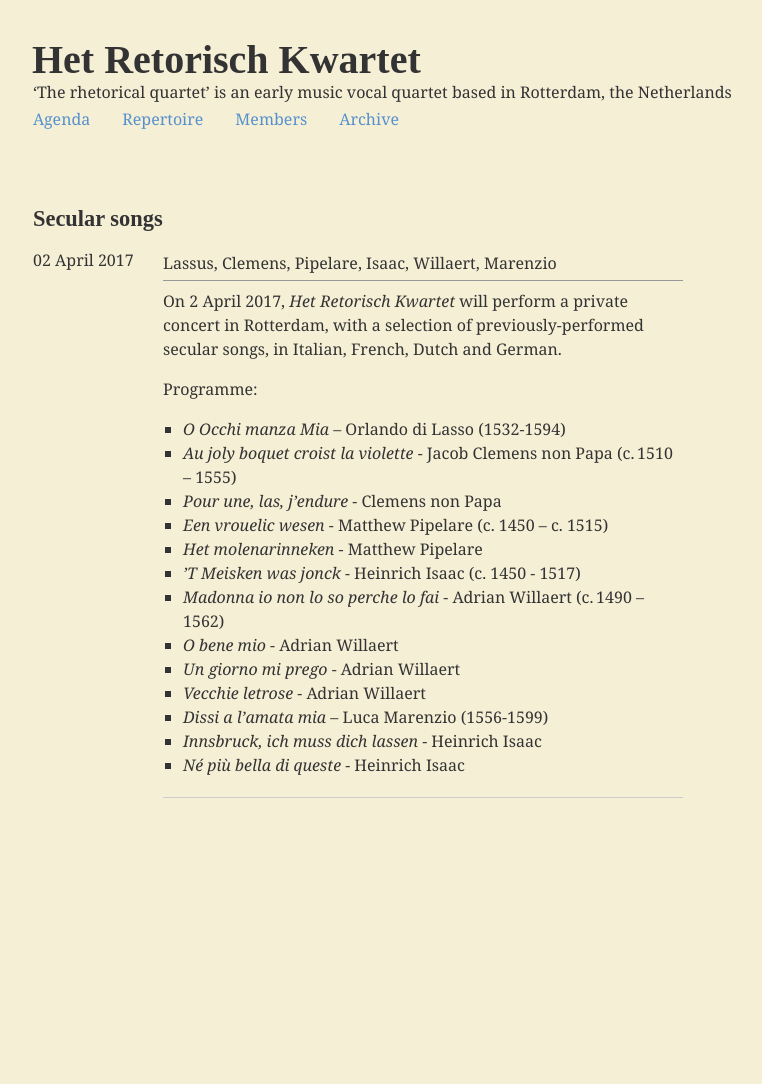
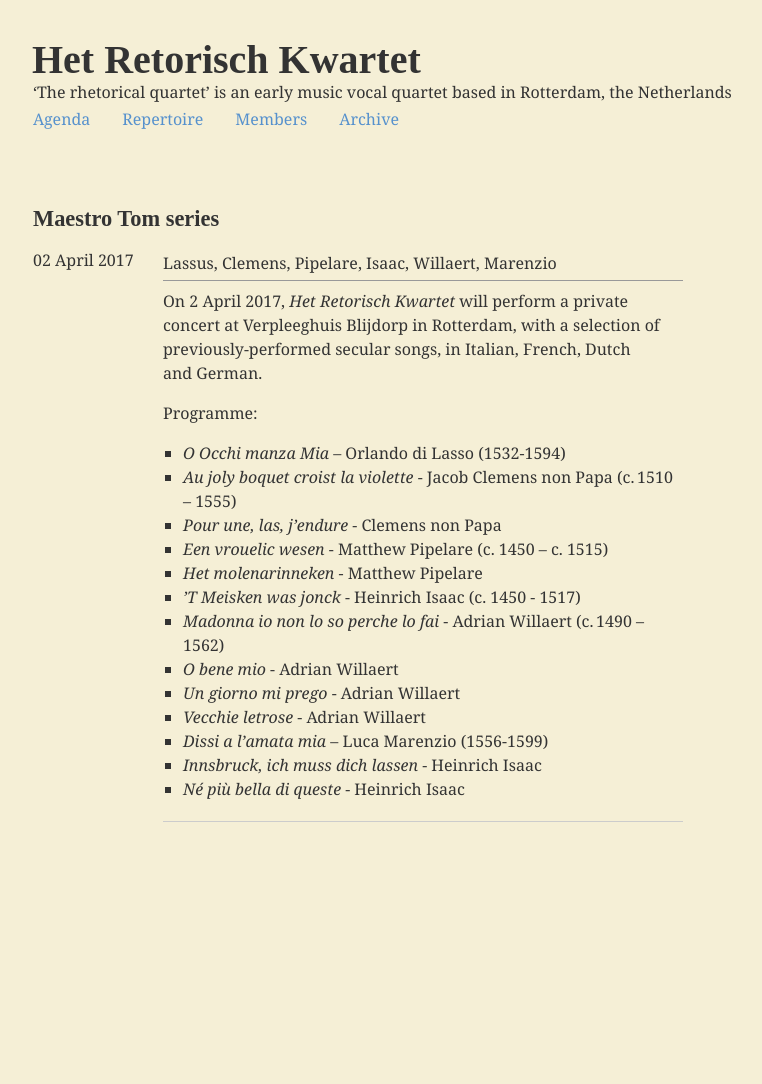
Before and after one commit to retorisch/retorisch.github.io, a Jekyll site: the page built from _posts/2017-04-02-rename.md, in a window 1280 px wide. Shown: the whole page, without its empty margins (15-777 px from the left). Built offline with Jekyll 4.4.1, drawn with Linux system fonts in a browser that asks for light colours; some web fonts are replaced; before the commit the page ends 1060 px from its top, so only the background shows below that.

Commit message:
Update concert details

```diff
--- a/_posts/2017-04-02-rename.md
+++ b/_posts/2017-04-02-rename.md
@@ -1,12 +1,12 @@
 ---
 layout: retorisch
-title: Secular songs
+title: Maestro Tom series
 Date: 2017-04-02
 Slug: 2017-04-02
 excerpt: Lassus, Clemens, Pipelare, Isaac, Willaert, Marenzio
 ---
 
-On 2 April 2017, _Het Retorisch Kwartet_ will perform a private concert in Rotterdam, with a selection of previously-performed secular songs, in Italian, French, Dutch and German.
+On 2 April 2017, _Het Retorisch Kwartet_ will perform a private concert at Verpleeghuis Blijdorp in Rotterdam, with a selection of previously-performed secular songs, in Italian, French, Dutch and German.
 
 Programme:
 
```
